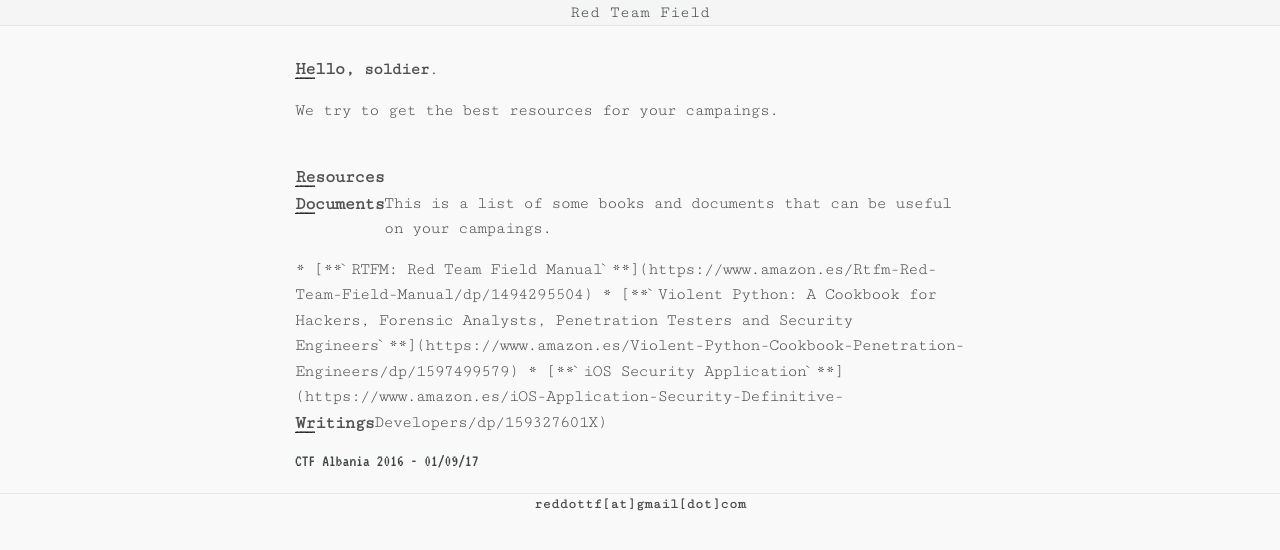
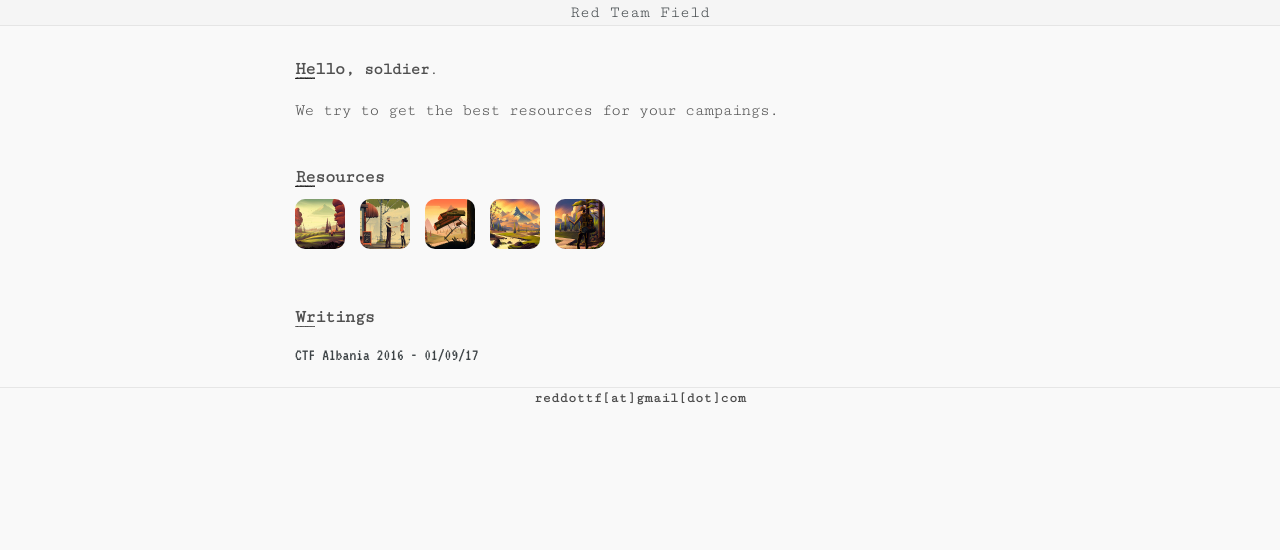
Before and after one commit to redtf/redtf.github.io, a Jekyll site: the page built from index.html, in a window 1280 px wide. Shown: the top 550 px of the page. Built offline with Jekyll 4.4.1, drawn with Linux system fonts in a browser that asks for light colours; some web fonts are replaced; the list of posts is cut into pages by our own code.

Commit message:
Updated index.html

```diff
--- a/index.html
+++ b/index.html
@@ -12,7 +12,7 @@ published: true
 
               <b><span class="big">Resources</span></b><br>
 
-              <!-- <div class="photos">
+              <div class="photos">
                 <a href="{{ site.baseurl }}/ig" class="p0 photo" target="_blank" title="Gathering Information">
                   <img alt="Gathering Information" src="{{ site.baseurl }}/images/ig_1.jpg">
                 </a>
@@ -33,14 +33,7 @@ published: true
                 <div class="caption c2">Exploiting</div>
                 <div class="caption c3">Post-Exploiting</div>
                 <div class="caption c4">Others stuff</div>
-              </div><br> -->
-              <div class="dummy blogpost">
-              	<b><span class="big">Documents</span></b>
-              </div>
-              <p>This is a list of some books and documents that can be useful on your campaings.</p>
-              * [**`RTFM: Red Team Field Manual`**](https://www.amazon.es/Rtfm-Red-Team-Field-Manual/dp/1494295504)
-              * [**`Violent Python: A Cookbook for Hackers, Forensic Analysts, Penetration Testers and Security Engineers`**](https://www.amazon.es/Violent-Python-Cookbook-Penetration-Engineers/dp/1597499579)
-              * [**`iOS Security Application`**](https://www.amazon.es/iOS-Application-Security-Definitive-Developers/dp/159327601X)
+              </div><br>
 
               <div class="dummy blogpost">
               	<b><span class="big">Writings</span></b>
```
